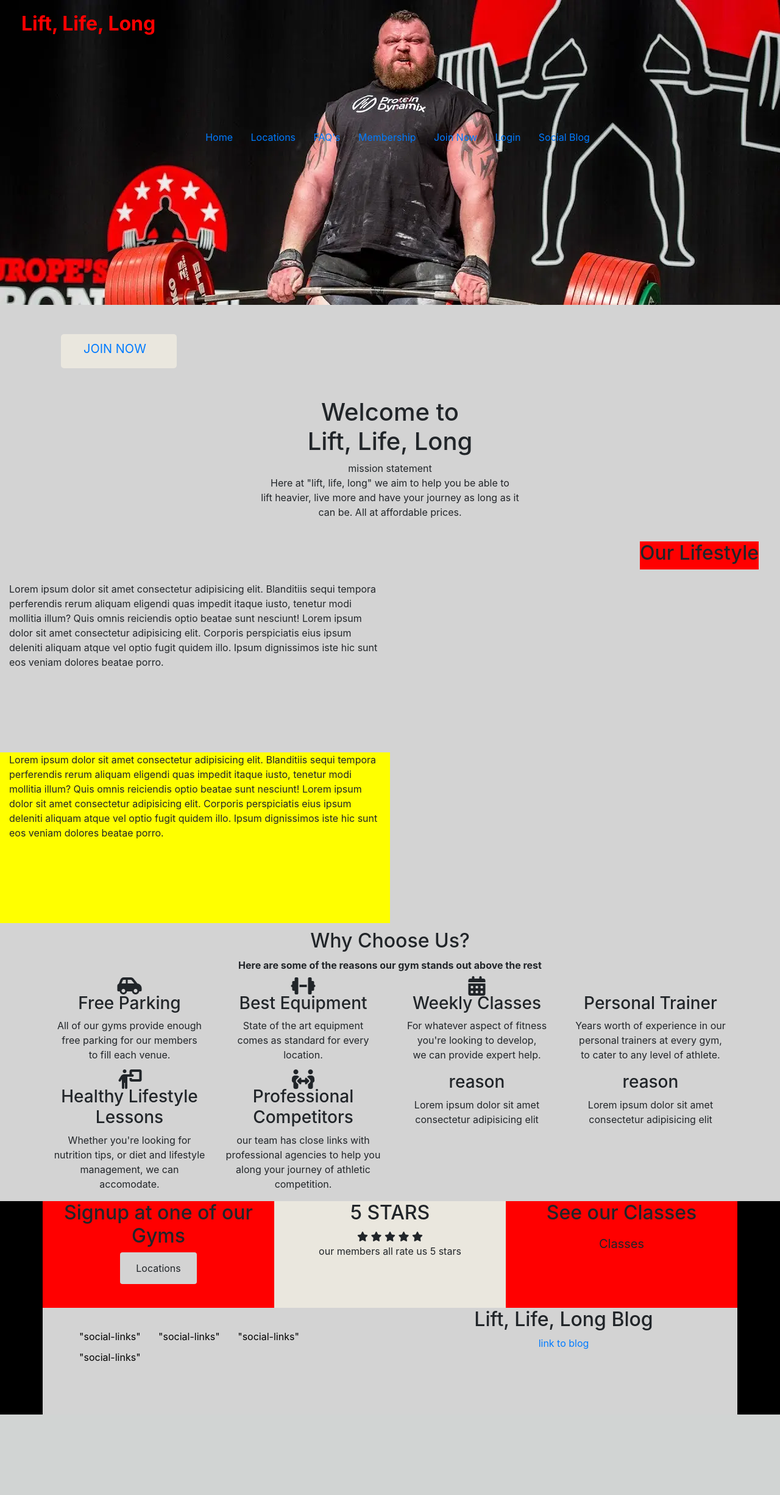
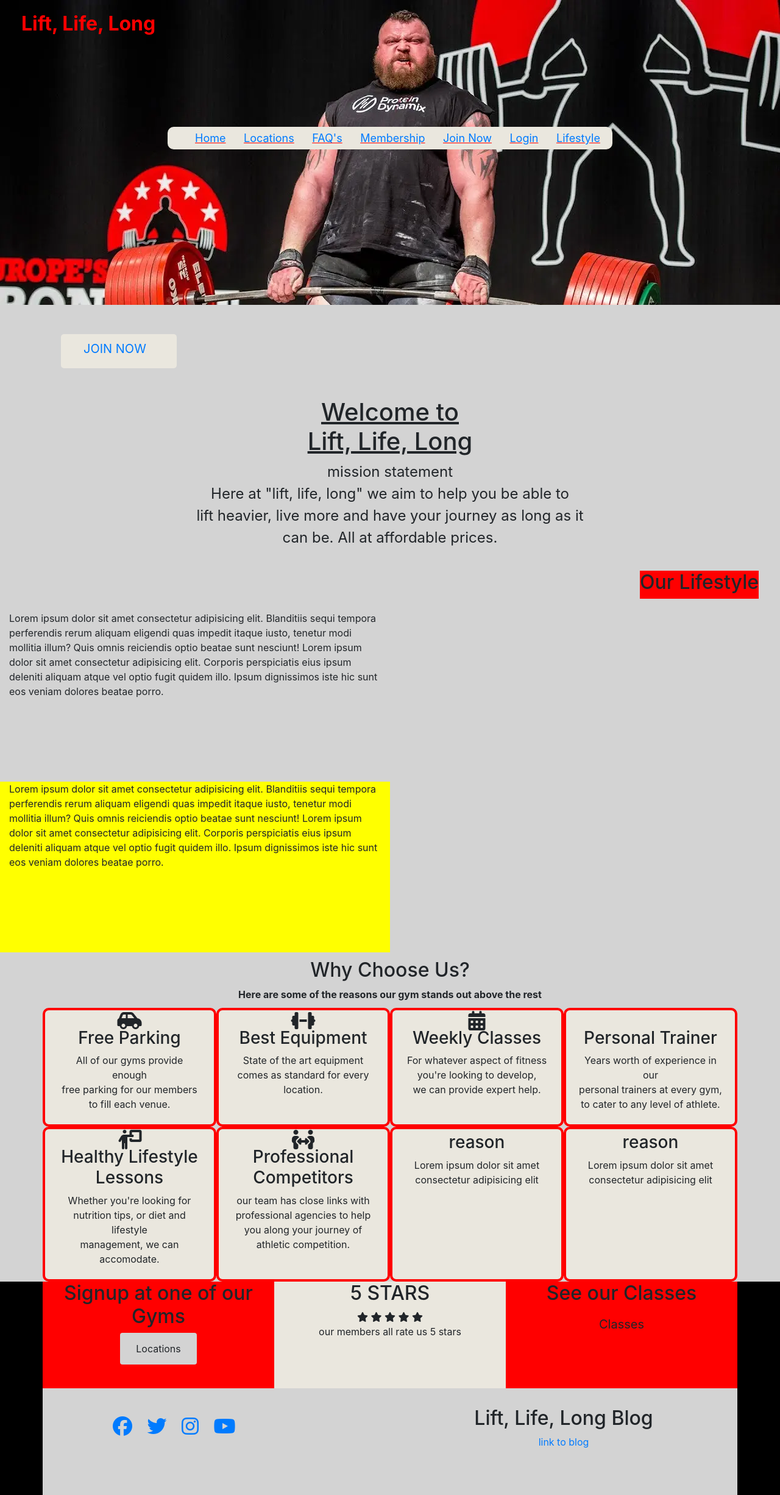
Before and after one commit to tWilltp/Project-5-e-commerce, a Django app: template home/templates/home/index.html in a window 1280 px wide. Shown: the whole page at 61% size. Before the commit the page ends 2320 px from the top, so only its background shows below. Run offline with Django 3.2, Linux system fonts and the light colour scheme; the template is opened without the code that fills it, so the values that code supplies are empty; some libraries are stand-ins or nearby versions.

Commit message:
added lifestyle page and wired up url, added social link icons and urls

```diff
--- a/home/templates/home/index.html
+++ b/home/templates/home/index.html
@@ -19,7 +19,7 @@
 <div class="container">
     <div class="row">
         <div class="col-12 text-center welcome-message">
-            <h1>
+            <h1 class="welcome-title">
                 Welcome to <br> Lift, Life, Long
             </h1>
             <p class="text-center welcome-message-p">
@@ -86,27 +86,34 @@
         </div>
         <div class="row reasons-list-1">
             <div class="col-lg-3 col-sm-6 text-center reason">
+                <div class="reason-content">
                     <i class="fa-solid fa-car-side fa-2xl"></i>
                     <h3>Free Parking</h3>
                     <p>All of our gyms provide enough<br>
                         free parking for our members<br>
                         to fill each venue.</p>
                 </div>
+            </div>
             <div class="col-lg-3 col-sm-6 text-center reason">
+                <div class="reason-content">
                     <i class="fa-solid fa-dumbbell fa-2xl"></i>
                     <h3>Best Equipment</h3>
                     <p>State of the art equipment<br>
                         comes as standard for every<br>
                         location.</p>
                 </div>
+            </div>
             <div class="col-lg-3 col-sm-6 text-center reason">
+                <div class="reason-content">
                     <i class="fa-solid fa-calendar-days fa-2xl"></i>
                     <h3>Weekly Classes</h3>
                     <p>For whatever aspect of fitness<br>
                         you're looking to develop,<br>
                         we can provide expert help.</p>
                 </div>
+            </div>
             <div class="col-lg-3 col-sm-6 text-center reason">
+                <div class="reason-content">
                     <i class="fa-solid fa-person-running-fast fa-2xl"></i>
                     <h3>Personal Trainer</h3>
                     <p>Years worth of experience in our<br>
@@ -114,15 +121,19 @@
                         to cater to any level of athlete.</p>
                 </div>
             </div>
+        </div>
         <div class="row reasons-list-2">
             <div class="col-lg-3 col-sm-6 text-center reason">
+                <div class="reason-content">
                     <i class="fa-solid fa-person-chalkboard fa-2xl"></i>
                     <h3>Healthy Lifestyle Lessons</h3>
                     <p>Whether you're looking for<br>
                         nutrition tips, or diet and lifestyle<br>
                         management, we can accomodate.</p>
                 </div>
+            </div>
             <div class="col-lg-3 col-sm-6 text-center reason">
+                <div class="reason-content">
                     <i class="fa-solid fa-people-arrows fa-2xl"></i>
                     <h3>Professional Competitors</h3>
                     <p>our team has close links with
@@ -130,13 +141,17 @@
                         you along your journey of
                         athletic competition.</p>
                 </div>
+            </div>
             <div class="col-lg-3 col-sm-6 text-center reason">
+                <div class="reason-content">
                     <div class="icon"></div>
                     <h3>reason</h3>
                     <p>Lorem ipsum dolor sit amet <br>
                         consectetur adipisicing elit</p>
                 </div>
+            </div>
             <div class="col-lg-3 col-sm-6 text-center reason">
+                <div class="reason-content">
                     <div class="icon"></div>
                     <h3>reason</h3>
                     <p>Lorem ipsum dolor sit amet <br>
@@ -144,6 +159,7 @@
                 </div>
             </div>
         </div>
+    </div>
 </section>
 
 {% endblock %}
--- a/home/urls.py
+++ b/home/urls.py
@@ -10,4 +10,5 @@ urlpatterns = [
     path('home/FAQs.html/', views.FAQs, name="FAQs"),
     path('home/classes.html/', views.classes, name="classes"),
     path('home/membership.html', views.OrderMembership, name='membership'),
+    path('home/lifestyle.html', views.lifestyle, name='lifestyle'),
 ]
--- a/home/views.py
+++ b/home/views.py
@@ -77,6 +77,11 @@ def classes(request):
     return render(request, "home/classes.html", context)
 
 
+def lifestyle(request):
+    """ returns lifestyle page"""
+    return render(request, "home/lifestyle.html")
+
+
 def OrderMembership(request):
     """ renders subscription options """
     membership_form = MembershipForm()
--- a/static/css/base.css
+++ b/static/css/base.css
@@ -33,20 +33,25 @@ body {
 }
 
 .nav-items {
-    color: red;
     display: inline-block;
     margin-top: 30px;
+    background-color: #eae7de;
+    opacity: 1;
+    border-radius: 10px;
 }
 
 .nav-links {
+    color: red;
+    font-size: large;
     border-radius: 3px;
     padding: 5px;
     margin-right: 15px;
     display: inline-block;
+    text-decoration: underline;
 }
 
 .nav-links-active:hover {
-    background: gray;
+    background: red;
     padding: 5px;
     border-radius: 3px;
     transition: .5s;
@@ -108,6 +113,11 @@ body {
 .social-list {
     display: inline-block;
     margin-top: 30px;
+    margin: 50px;
+}
+
+.social-list-a {
+    padding: 10px;
 }
 
 .social-links {
@@ -116,6 +126,10 @@ body {
     padding: 5px;
     margin-right: 15px;
     display: inline-block;
+}
+
+.social-page {
+    margin-top: 30px;
 }
 
 /* index page styles */
@@ -127,7 +141,6 @@ body {
     height: 300px;
     width: 100%;
     margin: 0px;
-    text-decoration: underline;
 }
 
 .join-now {
@@ -144,8 +157,12 @@ body {
 
 }
 
+.welcome-title {
+    text-decoration: underline;
+}
+
 .welcome-message-p {
-
+    font-size: x-large;
 }
 
 /* about us section */
@@ -179,11 +196,14 @@ body {
 }
 
 .reason {
-    margin: 0px;
+    border: 4px solid;
+    border-color: red;
+    border-radius: 10px;
+    background: #eae7de;
 }
 
-.reason p {
-
+.reason-content {
+    padding: 5px;
 }
 
 /* locations page styles */
@@ -242,7 +262,7 @@ body {
 /* main content */
 
 .FAQ-div {
-
+    margin: 10px;
 }
 
 .FAQ-btn {
@@ -259,4 +279,12 @@ body {
 
 /* login page styles */
 
-/* social blog page styles */
+/* lifestyle page styles */
+
+.lifestyle-header {
+    text-decoration: underline;
+}
+
+.lifestyle-links {
+
+}
--- a/templates/base.html
+++ b/templates/base.html
@@ -76,18 +76,18 @@
                         {% if request.user.is_authenticated %}
                         {% if request.user.is_superuser %}
                         <li class="nav-links">
-                            <a href="/admin">
+                            <a class="nav-links-active" href="/admin">
                                 Gym Management
                             </a>
                         </li>
                         {% endif %}
                         <li class="nav-links">
-                            <a href="#">
+                            <a class="nav-links-active" href="#">
                                 My Account
                             </a>
                         </li>
                         <li class="nav-links">
-                            <a href="{% url 'account_logout' %}">
+                            <a class="nav-links-active" href="{% url 'account_logout' %}">
                                 Logout
                             </a>
                         </li>
@@ -104,8 +104,8 @@
                         </li>
                         {% endif %}
                         <li class="nav-links">
-                            <a class="nav-links-active" href="#">
-                                Social Blog
+                            <a class="nav-links-active" href="{% url 'lifestyle' %}">
+                                Lifestyle
                             </a>
                         </li>
                     </ul>
@@ -148,8 +148,8 @@
                         Login
                     </a>
                     {% endif %}
-                    <a class="dropdown-links" href="#">
-                        Social Blog
+                    <a class="dropdown-links" href="{% url 'lifestyle' %}">
+                        Lifestyle
                     </a>
                 </div>
             </div>
@@ -204,15 +204,23 @@
         </div>
         <div class="container">
             <div class="row footer-2">
-                <div class="col-6">
+                <div class="col-lg-6 col-md-6 col-sm-12">
                     <ul class="social-list">
-                        <li class="social-links">"social-links"</li>
-                        <li class="social-links">"social-links"</li>
-                        <li class="social-links">"social-links"</li>
-                        <li class="social-links">"social-links"</li>
+                        <a class="social-list-a" href="https://en-gb.facebook.com/">
+                            <i class="fa-brands fa-facebook fa-2xl"></i>
+                        </a>
+                        <a class="social-list-a" href="https://twitter.com/">
+                            <i class="fa-brands fa-twitter fa-2xl"></i>
+                        </a>
+                        <a class="social-list-a" href="https://www.instagram.com/">
+                            <i class="fa-brands fa-instagram fa-2xl"></i>
+                        </a>
+                        <a class="social-list-a" href="https://www.youtube.com/">
+                            <i class="fa-brands fa-youtube fa-2xl"></i>
+                        </a>
                     </ul>
                 </div>
-                <div class="col-6 text-center">
+                <div class="col-lg-6 col-md-6 col-sm-12 text-center social-page">
                     <h2>Lift, Life, Long Blog</h2>
                     <a href="#">link to blog</a>
                 </div>
```
Also changed, not shown: home/templates/home/FAQs.html (+16 -5 lines), home/templates/home/lifestyle.html (+30 -0 lines). Lines whose indentation alone changed are shown as unchanged.
